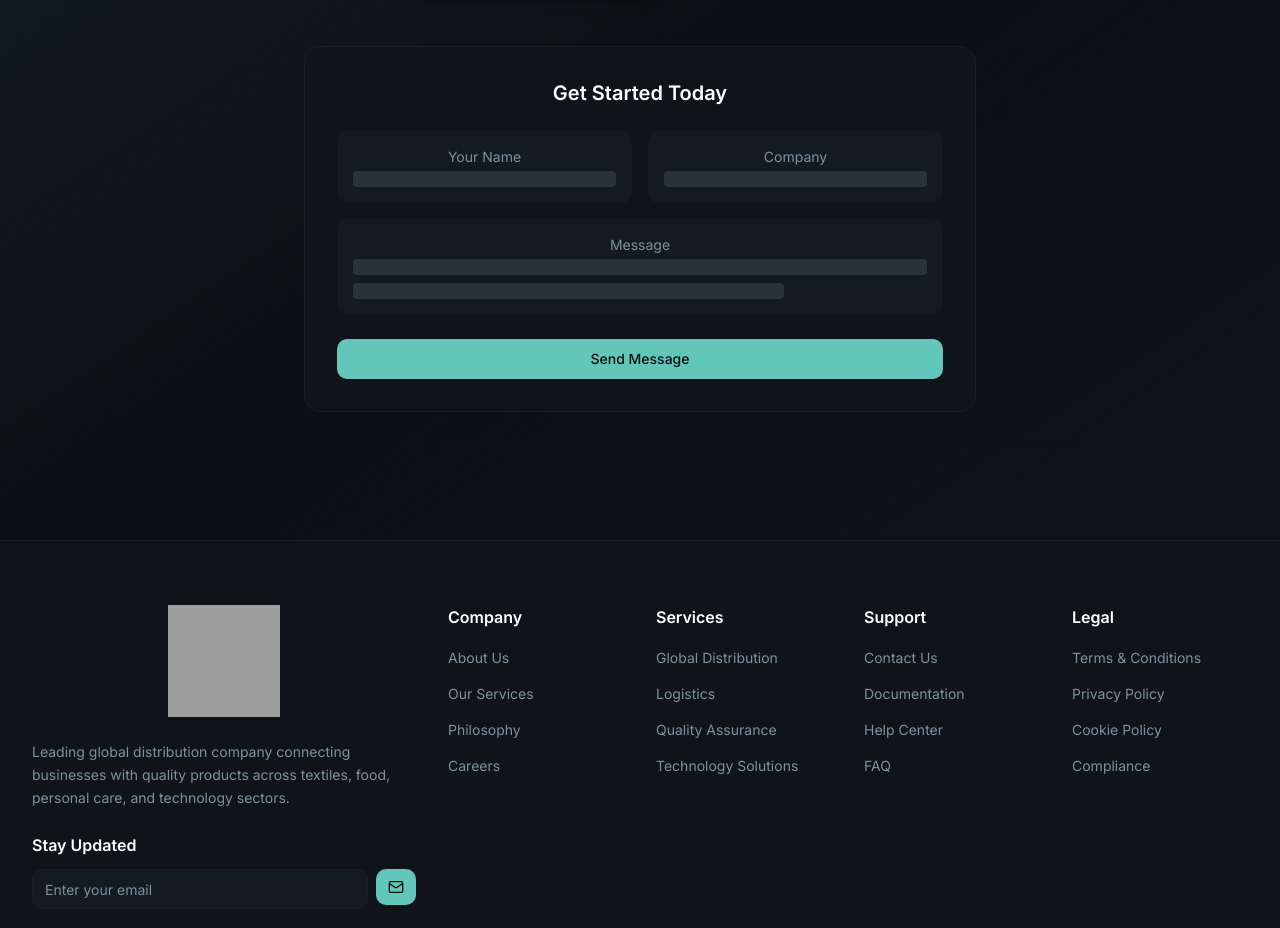
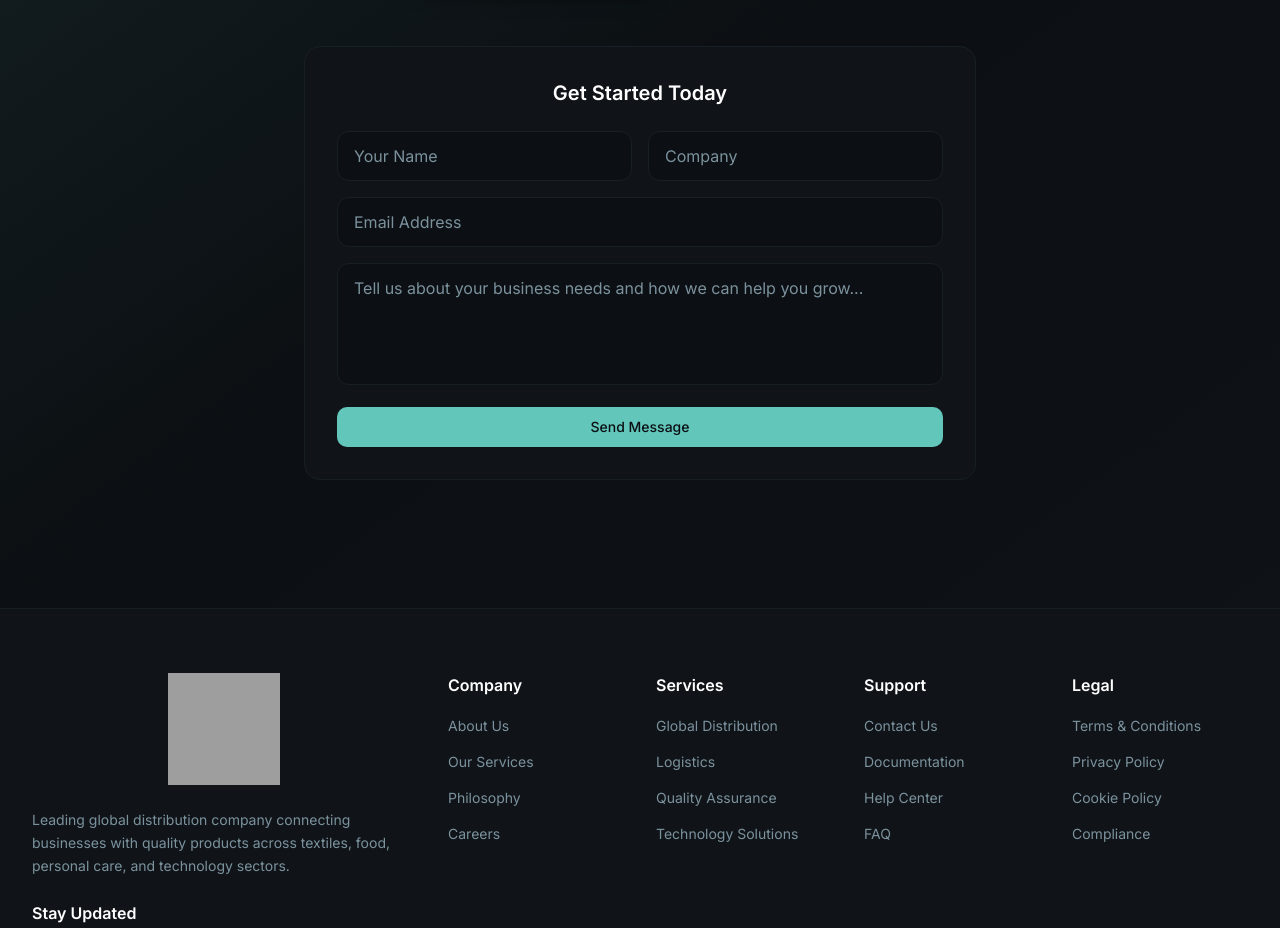
Before and after one commit to Zakaria-Concepts/Zakaria-Concepts, a React (Vite) app: page / in a window 1280 px wide. Shown: the part 3623-4551 px from the top of the page. Built offline with nearby package versions, Linux system fonts and the light colour scheme; grey boxes are pictures that could not be loaded.

Commit message:
Update CTA section placeholders
Update the "Ready to Work With Us?" section on the homepage to use placeholder content for the contact form fields.

```diff
--- a/src/components/CallToAction.tsx
+++ b/src/components/CallToAction.tsx
@@ -46,29 +46,44 @@ const CallToAction = () => {
             </div>
           </div>
 
-          {/* Contact form preview */}
+          {/* Contact form */}
           <div className="bg-card border border-border rounded-2xl p-8 max-w-2xl mx-auto">
             <h3 className="font-semibold text-xl text-foreground mb-6">Get Started Today</h3>
-            <div className="grid sm:grid-cols-2 gap-4">
-              <div className="bg-muted rounded-lg p-4">
-                <div className="text-sm text-muted-foreground mb-1">Your Name</div>
-                <div className="h-4 bg-muted-foreground/20 rounded"></div>
-              </div>
-              <div className="bg-muted rounded-lg p-4">
-                <div className="text-sm text-muted-foreground mb-1">Company</div>
-                <div className="h-4 bg-muted-foreground/20 rounded"></div>
-              </div>
-              <div className="sm:col-span-2 bg-muted rounded-lg p-4">
-                <div className="text-sm text-muted-foreground mb-1">Message</div>
-                <div className="space-y-2">
-                  <div className="h-4 bg-muted-foreground/20 rounded"></div>
-                  <div className="h-4 bg-muted-foreground/20 rounded w-3/4"></div>
+            <form className="space-y-4">
+              <div className="grid sm:grid-cols-2 gap-4">
+                <div>
+                  <input
+                    type="text"
+                    placeholder="Your Name"
+                    className="w-full px-4 py-3 rounded-lg border border-input bg-background text-foreground placeholder:text-muted-foreground focus:outline-none focus:ring-2 focus:ring-primary focus:border-transparent transition-colors"
+                  />
+                </div>
+                <div>
+                  <input
+                    type="text"
+                    placeholder="Company"
+                    className="w-full px-4 py-3 rounded-lg border border-input bg-background text-foreground placeholder:text-muted-foreground focus:outline-none focus:ring-2 focus:ring-primary focus:border-transparent transition-colors"
+                  />
                 </div>
               </div>
-            </div>
-            <Button className="w-full mt-6 bg-primary hover:bg-primary/90">
-              Send Message
-            </Button>
+              <div>
+                <input
+                  type="email"
+                  placeholder="Email Address"
+                  className="w-full px-4 py-3 rounded-lg border border-input bg-background text-foreground placeholder:text-muted-foreground focus:outline-none focus:ring-2 focus:ring-primary focus:border-transparent transition-colors"
+                />
+              </div>
+              <div>
+                <textarea
+                  placeholder="Tell us about your business needs and how we can help you grow..."
+                  rows={4}
+                  className="w-full px-4 py-3 rounded-lg border border-input bg-background text-foreground placeholder:text-muted-foreground focus:outline-none focus:ring-2 focus:ring-primary focus:border-transparent transition-colors resize-none"
+                />
+              </div>
+              <Button type="submit" className="w-full bg-primary hover:bg-primary/90">
+                Send Message
+              </Button>
+            </form>
           </div>
         </div>
       </div>
```
